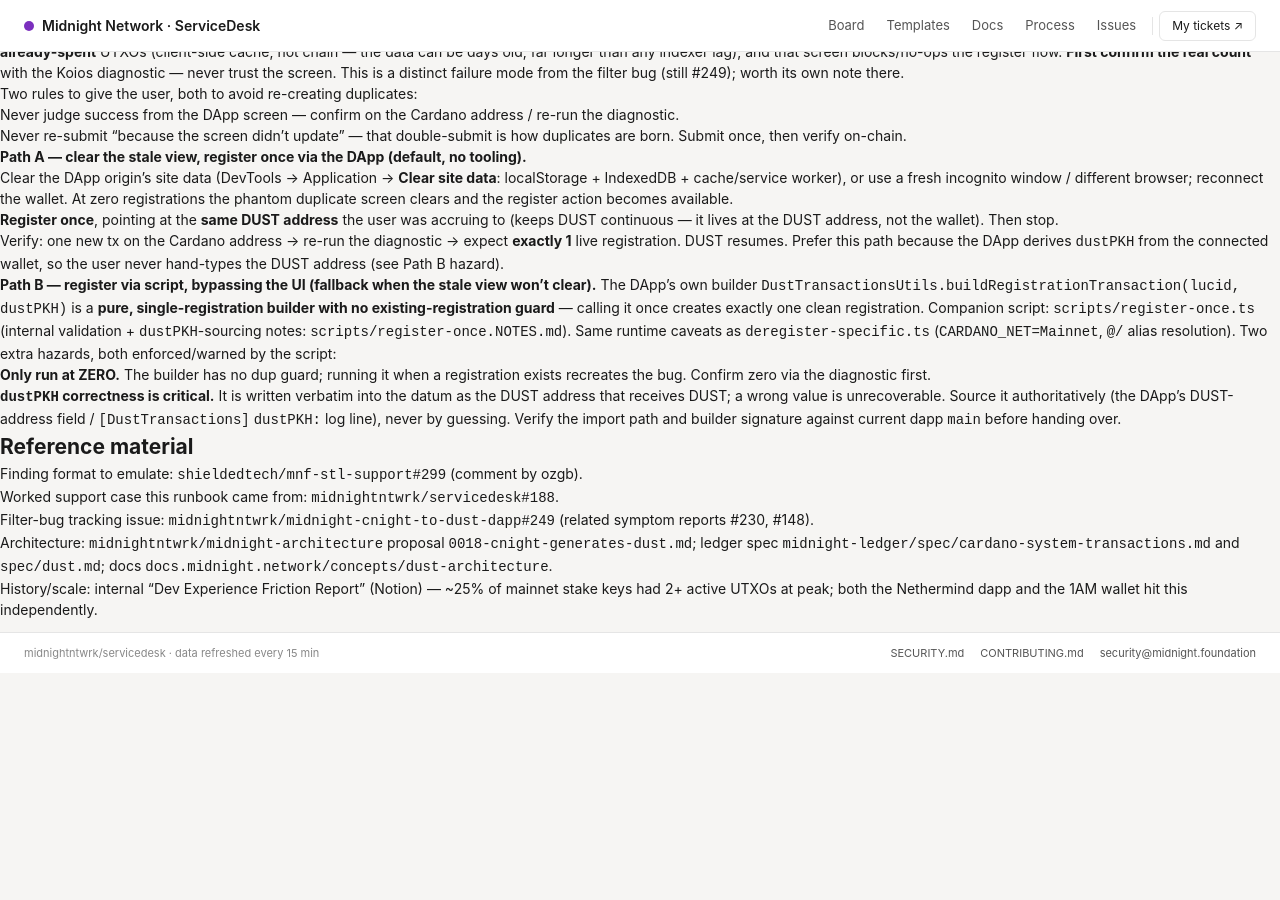
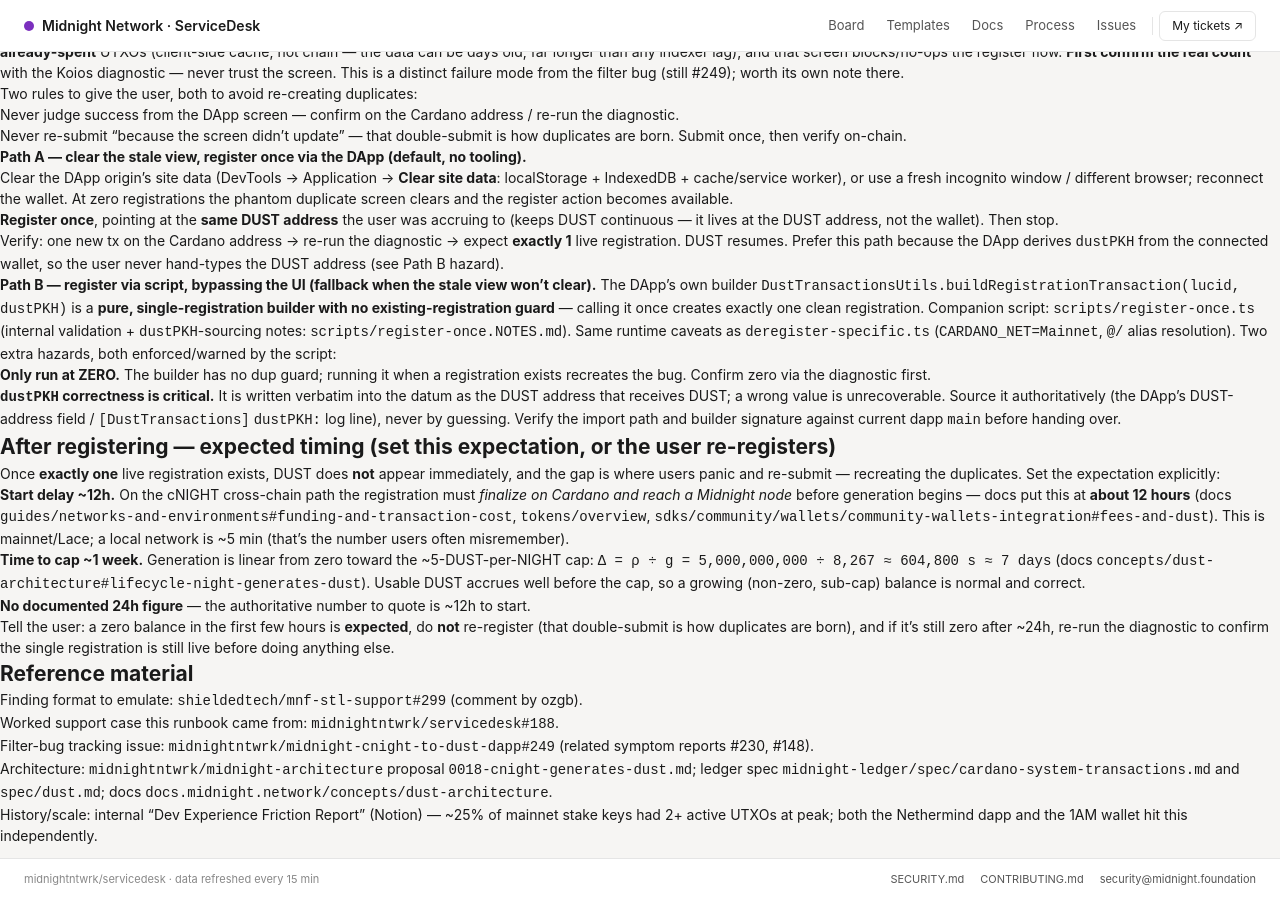
Before and after one commit to midnightntwrk/servicedesk, a Jekyll site: the page built from runbooks/cnight-dust-duplicate-registration-runbook/cnight-dust-duplicate-registration-runbook.md, in a window 1280 px wide and 900 px high, scrolled down 2218 px. Built offline with Jekyll 4.4.1, drawn with Linux system fonts in a browser that asks for light colours; our own code applies the rules of GitHub Pages for plain Markdown files; before the commit the page ends 2891 px from its top, so only the background shows below that.

Commit message:
add note about timing

```diff
--- a/runbooks/cnight-dust-duplicate-registration-runbook/cnight-dust-duplicate-registration-runbook.md
+++ b/runbooks/cnight-dust-duplicate-registration-runbook/cnight-dust-duplicate-registration-runbook.md
@@ -186,6 +186,27 @@
   DApp's DUST-address field / `[DustTransactions]` `dustPKH:` log line), never by guessing.
 Verify the import path and builder signature against current dapp `main` before handing over.
 
+## After registering — expected timing (set this expectation, or the user re-registers)
+
+Once **exactly one** live registration exists, DUST does **not** appear immediately, and the
+gap is where users panic and re-submit — recreating the duplicates. Set the expectation
+explicitly:
+
+- **Start delay ~12h.** On the cNIGHT cross-chain path the registration must *finalize on
+  Cardano and reach a Midnight node* before generation begins — docs put this at
+  **about 12 hours** (docs `guides/networks-and-environments#funding-and-transaction-cost`,
+  `tokens/overview`, `sdks/community/wallets/community-wallets-integration#fees-and-dust`).
+  This is mainnet/Lace; a local network is ~5 min (that's the number users often misremember).
+- **Time to cap ~1 week.** Generation is linear from zero toward the ~5-DUST-per-NIGHT cap:
+  `Δ = ρ ÷ g = 5,000,000,000 ÷ 8,267 ≈ 604,800 s ≈ 7 days` (docs
+  `concepts/dust-architecture#lifecycle-night-generates-dust`). Usable DUST accrues well
+  before the cap, so a growing (non-zero, sub-cap) balance is normal and correct.
+- **No documented 24h figure** — the authoritative number to quote is ~12h to start.
+
+Tell the user: a zero balance in the first few hours is **expected**, do **not** re-register
+(that double-submit is how duplicates are born), and if it's still zero after ~24h, re-run the
+diagnostic to confirm the single registration is still live before doing anything else.
+
 ## Reference material
 
 - Finding format to emulate: `shieldedtech/mnf-stl-support#299` (comment by ozgb).
```
